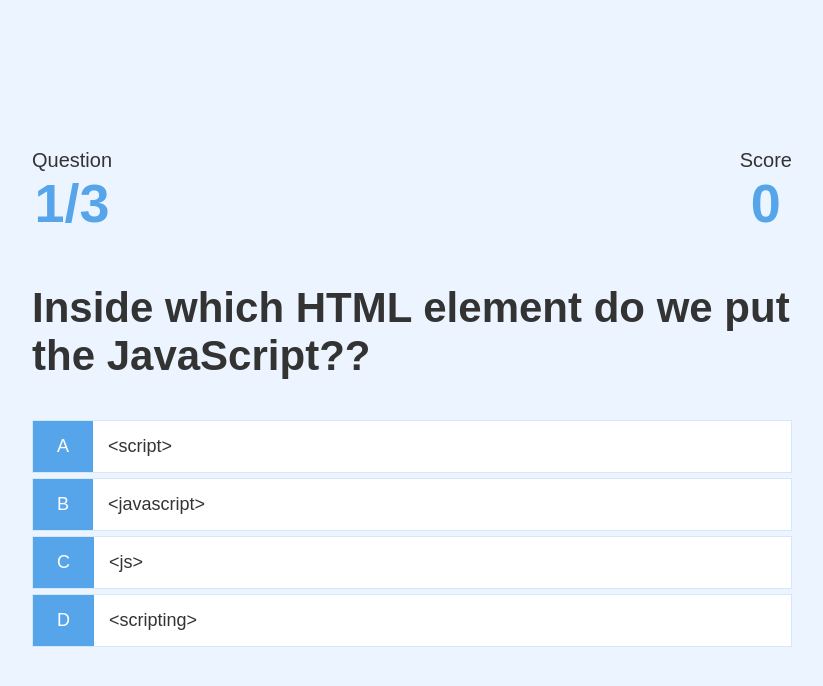
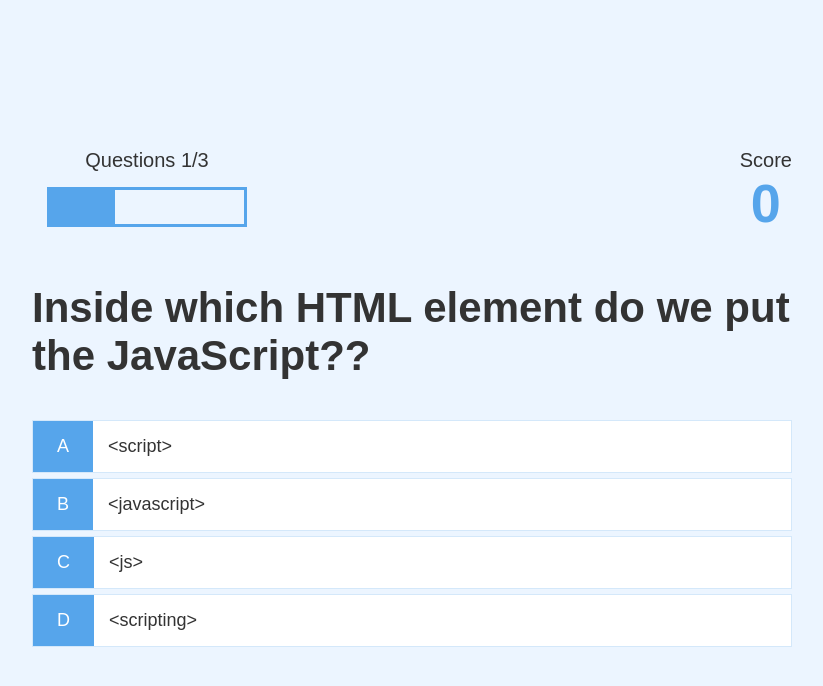
Before and after one commit to SumailaItech/Quiz-DemoApp, a plain HTML site: page game.html in a window 1280 px wide. Shown: the whole page, without its empty margins (228-1051 px from the left). Drawn offline with Linux system fonts and the light colour scheme.

Commit message:
Done with the progress Bar, now proceeding the end score page

```diff
--- a/game.css
+++ b/game.css
@@ -45,3 +45,15 @@
 .hud-main-text{
     text-align: center;
 }
+
+#progressBar{
+    width: 20rem;
+    height: 4rem;
+    border:0.3rem solid #56a5eb;
+    margin: 1.5rem;
+}
+#progressBarFull{
+    height: 3.4rem;
+    background-color: #56a5eb;
+    width: 0%;
+}
--- a/game.html
+++ b/game.html
@@ -12,12 +12,14 @@
         <div id="game" class="justify-content flex-column">
             <div id="hud">
                 <div id="hud-item">
-                    <p class="hud-prefix">
+                    <p id="progressText" class="hud-prefix">
                         Question
                     </p>
-                    <h1 class="hud-main-text" id="questionCounter">
+                    <div id="progressBar">
+                        <div id="progressBarFull">
 
-                    </h1>
+                        </div>
+                    </div>
                 </div>
                 <div id="hud-item">
                     <p class="hud-prefix">
--- a/game.js
+++ b/game.js
@@ -1,8 +1,8 @@
 const question = document.getElementById('question');
 const choices = Array.from(document.getElementsByClassName("choice-text"));
-const questionCounterText = document.getElementById('questionCounter');
+const progressBarText = document.getElementById('progressText');
 const scoreText = document.getElementById('score');
-
+const progressBarFull = document.getElementById('progressBarFull');
 
 let currentQuestion = {};
 let acceptingAnswer = false;
@@ -58,7 +58,10 @@ getNewQuestion = ()=>{
         return window.location.assign("end.html");
     }
     questionCounter++;
-    questionCounterText.innerText = `${questionCounter}/${MAX_QUESTION}`;
+    progressBarText.innerText = `Questions ${questionCounter}/${MAX_QUESTION}`;
+    progressBarFull.style.width = `${(questionCounter/MAX_QUESTION) * 100}%`;
+
+
     const questionIndex = Math.floor(Math.random() * availableQuestions.length);
     currentQuestion = availableQuestions[questionIndex];
     question.innerText = currentQuestion.question;
```
